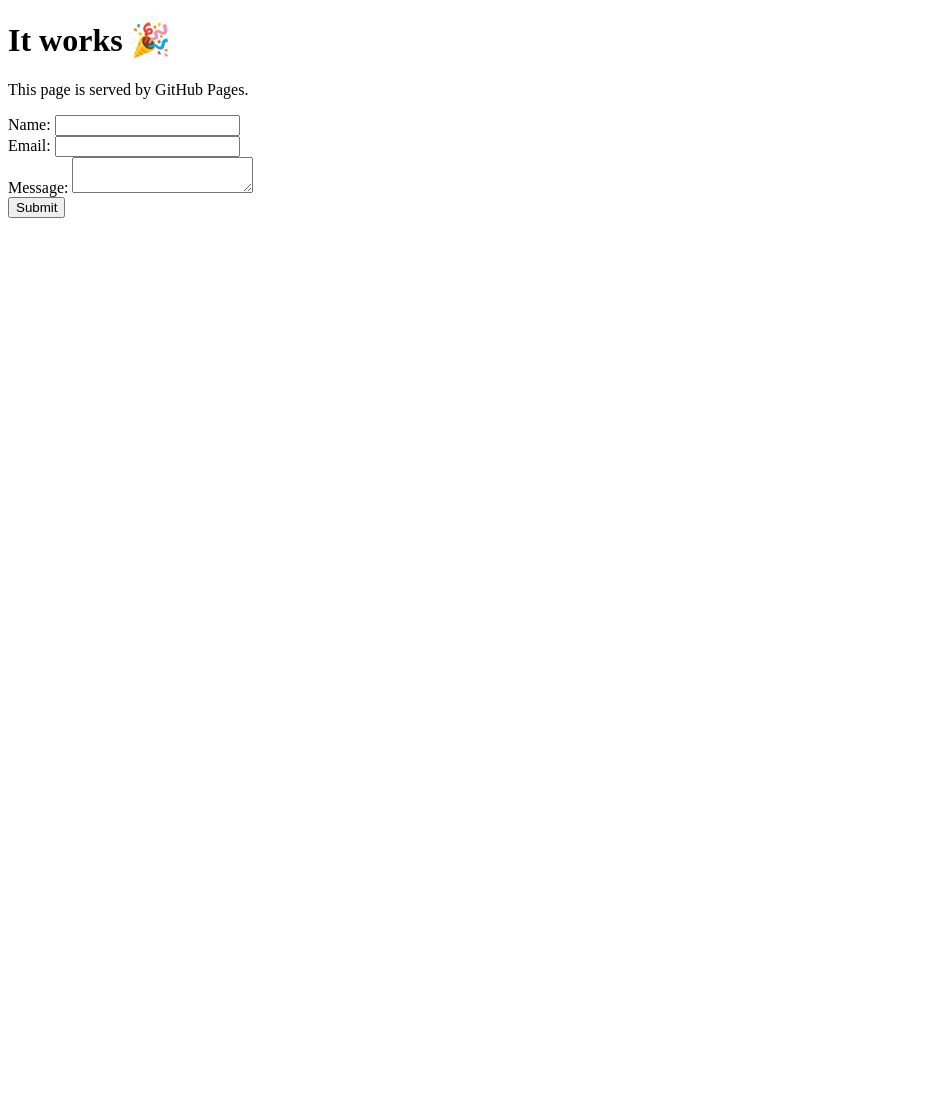
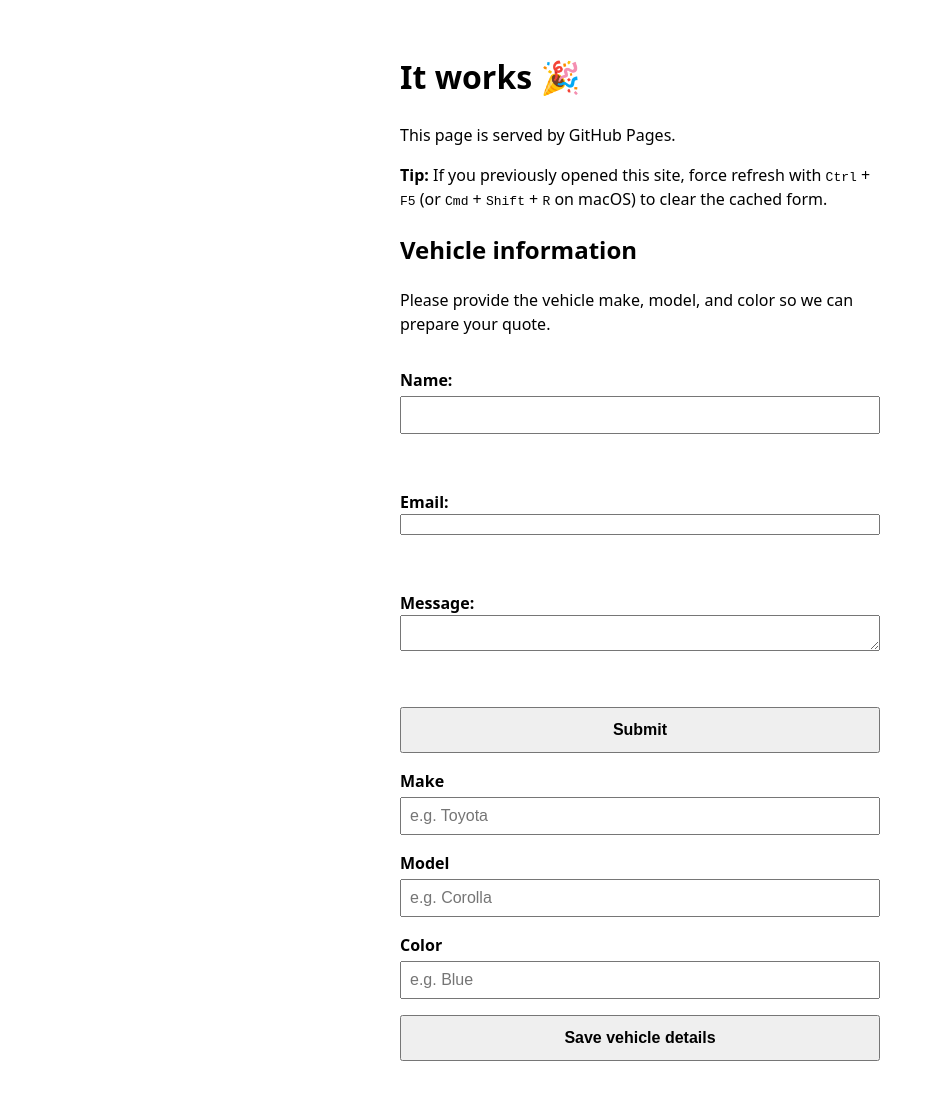
Before and after one commit to carlbruce-ai/helloworld, a plain HTML site: page index.html in a window 1280 px wide. Shown: the whole page, without its empty margins (0-935 px from the left). Before the commit the page ends 800 px from the top, so only its background shows below. Drawn offline with Linux system fonts and the light colour scheme.

Commit message:
Update index.html

```diff
--- a/index.html
+++ b/index.html
@@ -2,11 +2,48 @@
 <html>
   <head>
     <meta charset="utf-8" />
+    <meta http-equiv="Cache-Control" content="no-cache, no-store, must-revalidate" />
+    <meta http-equiv="Pragma" content="no-cache" />
+    <meta http-equiv="Expires" content="0" />
     <title>Hello World</title>
+    <style>
+      body {
+        font-family: system-ui, -apple-system, BlinkMacSystemFont, "Segoe UI", sans-serif;
+        line-height: 1.5;
+        padding: 2rem;
+        max-width: 480px;
+        margin: 0 auto;
+      }
+      form {
+        margin-top: 2rem;
+        display: grid;
+        gap: 1rem;
+      }
+      label {
+        display: flex;
+        flex-direction: column;
+        font-weight: 600;
+      }
+      input[type="text"] {
+        margin-top: 0.25rem;
+        padding: 0.5rem;
+        font-size: 1rem;
+      }
+      button {
+        padding: 0.75rem;
+        font-size: 1rem;
+        font-weight: 600;
+        cursor: pointer;
+      }
+    </style>
   </head>
   <body>
     <h1>It works 🎉</h1>
     <p>This page is served by GitHub Pages.</p>
+    <p><strong>Tip:</strong> If you previously opened this site, force refresh with <kbd>Ctrl</kbd> + <kbd>F5</kbd> (or <kbd>Cmd</kbd> + <kbd>Shift</kbd> + <kbd>R</kbd> on macOS) to clear the cached form.</p>
+
+    <h2>Vehicle information</h2>
+    <p>Please provide the vehicle make, model, and color so we can prepare your quote.</p>
 
     <!-- Simple 3-field form -->
     <form>
@@ -14,6 +51,16 @@
       <label>Email: <input type="email" required></label><br>
       <label>Message: <textarea required></textarea></label><br>
       <button type="submit">Submit</button>
+      <label for="vehicle-make">Make
+        <input id="vehicle-make" name="make" type="text" required placeholder="e.g. Toyota" />
+      </label>
+      <label for="vehicle-model">Model
+        <input id="vehicle-model" name="model" type="text" required placeholder="e.g. Corolla" />
+      </label>
+      <label for="vehicle-color">Color
+        <input id="vehicle-color" name="color" type="text" required placeholder="e.g. Blue" />
+      </label>
+      <button type="submit">Save vehicle details</button>
     </form>
   </body>
 </html>
```
